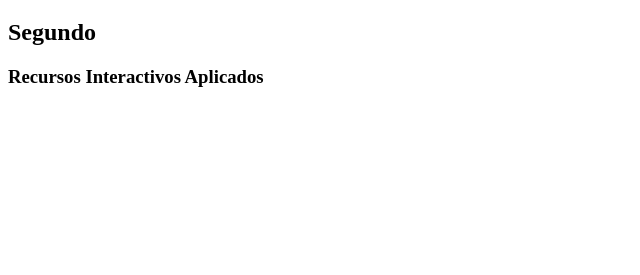
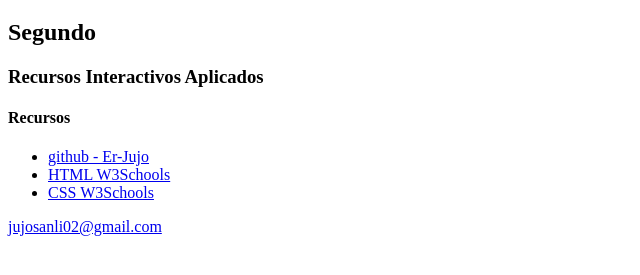
Before and after one commit to Er-Jujo/p1, a plain HTML site: page index.html in a window 1280 px wide. Shown: the part 61-336 px from the top of the page, without its empty margins (0-640 px from the left). Drawn offline with Linux system fonts and the light colour scheme.

Commit message:
Update index.html

```diff
--- a/index.html
+++ b/index.html
@@ -9,5 +9,14 @@
     <h1>Gráfica Publicitaria</h1>
     <h2>Segundo</h2>
     <h3>Recursos Interactivos Aplicados</h3>
+
+    <h4>Recursos</h4>
+    <ul>
+        <li><a href="https://github.com/Er-Jujo">github - Er-Jujo</Er-Jujo></a></li>
+        <li><a href="https://www.w3schools.com/html/default.asp">HTML W3Schools</a></li>
+        <li><a href="https://www.w3schools.com/html/default.asp">CSS W3Schools</a>
+    </ul>
+
+    <p><a href="mailto:jujosanli02@gmail.com">jujosanli02@gmail.com</a></p>
 </body>
 </html>
```
